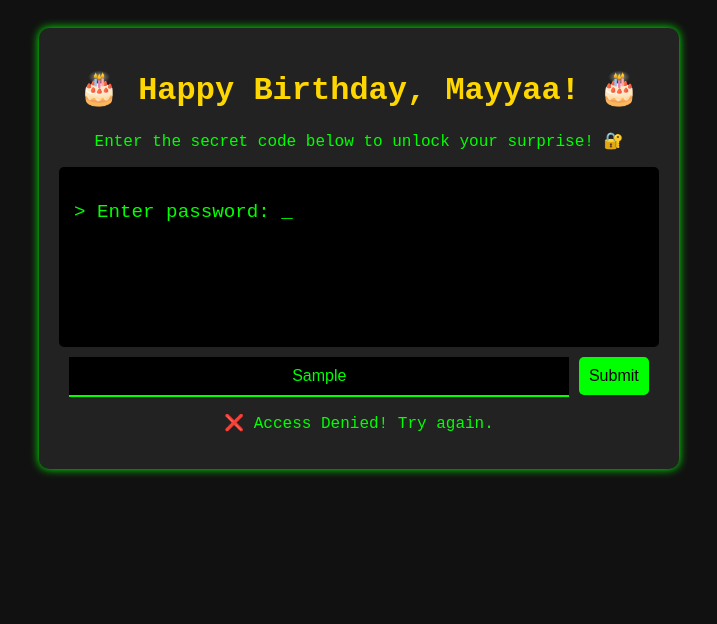
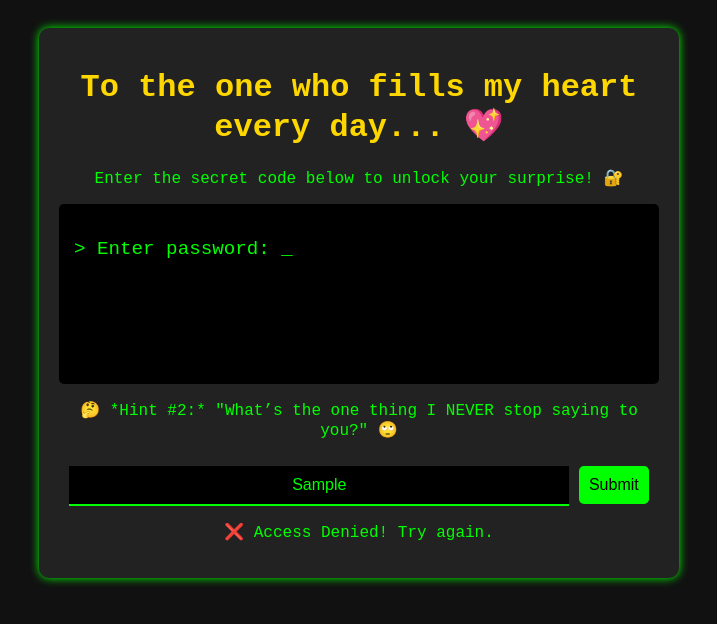
Before and after one commit to Shreyeska/Surprise, a plain HTML site: page index.html in a window 1280 px wide. Both pictures are taken after typing "Sample" into the empty fields and a click on the button "Submit". Shown: the whole page, without its empty margins (281-998 px from the left). Drawn offline with Linux system fonts and the light colour scheme.

Commit message:
'Finalization'

```diff
--- a/index.html
+++ b/index.html
@@ -3,7 +3,9 @@
   <head>
     <meta charset="UTF-8" />
     <meta name="viewport" content="width=device-width, initial-scale=1.0" />
-    <title>Happy Birthday, Mayyaa! 🎉</title>
+    <title>
+      For you, Mayyaa... (Guess what I say to you a thousand times a day)
+    </title>
     <style>
       body {
         font-family: "Courier New", monospace;
@@ -86,11 +88,16 @@
   </head>
   <body>
     <div class="container">
-      <h1>🎂 Happy Birthday, Mayyaa! 🎂</h1>
+      <h1>To the one who fills my heart every day... 💖</h1>
+
       <p>Enter the secret code below to unlock your surprise! 🔐</p>
       <div class="terminal" id="terminal">
         <p>> Enter password: <span id="password-display">_</span></p>
       </div>
+      <p id="hint">
+        <strong>Hint #1:</strong> "It's something you obviously hear from me all
+        the time, but sure, act surprised when you figure it out." 😏
+      </p>
       <input
         type="text"
         id="password"
@@ -135,7 +142,8 @@
     </div>
 
     <script>
-      const secretCode = "love"; // You can change this to any secret word
+      const secretCode = "love";
+      let attempts = 0;
 
       function updateDisplay() {
         document.getElementById("password-display").innerText =
@@ -145,6 +153,7 @@
       function checkPassword() {
         let input = document.getElementById("password").value.toLowerCase();
         let message = document.getElementById("message");
+        let hint = document.getElementById("hint");
         let birthdayMessage = document.getElementById("birthday-message");
 
         if (input === secretCode) {
@@ -152,7 +161,19 @@
           birthdayMessage.classList.remove("hidden");
           startConfetti();
         } else {
-          message.innerHTML = "❌ Access Denied! Try again.";
+          attempts++;
+          if (attempts === 1) {
+            message.innerHTML = "❌ Access Denied! Try again.";
+            hint.innerHTML =
+              '🤔 *Hint #2:* "What’s the one thing I NEVER stop saying to you?" 🙄';
+          } else if (attempts === 2) {
+            message.innerHTML = "❌ Wrong again! Last hint...";
+            hint.innerHTML =
+              '🤦‍♀️ *Hint #3:* "It’s a four-letter word, starts with L, and I literally just said it in your birthday message..." 😂';
+          } else {
+            message.innerHTML =
+              "❌ Nope! I can't believe you don't know this. 😤";
+          }
         }
       }
 
```
